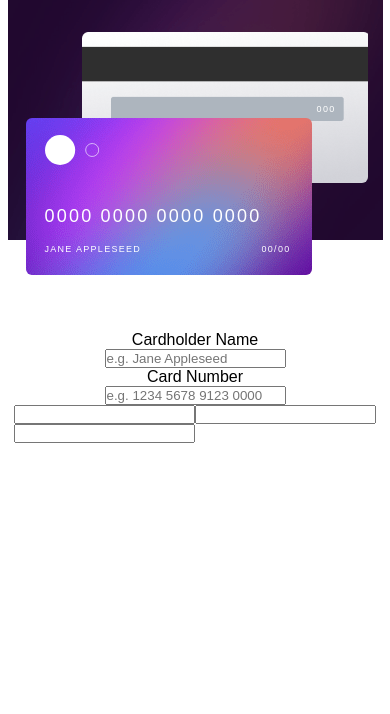
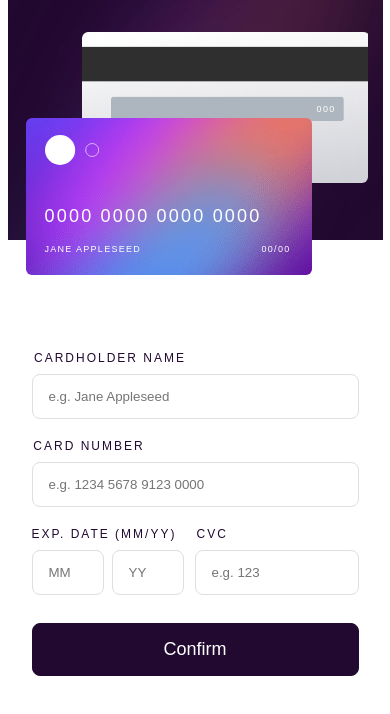
Before and after one commit to NikaNishnianidze/Interactive-Card-Details, a React (Vite) app: page / in a window 390 px wide. Shown: the top 714 px of the page. Built offline with nearby package versions, Linux system fonts and the light colour scheme.

Commit message:
finish section two for mobile

```diff
--- a/src/components/SectionTwo.tsx
+++ b/src/components/SectionTwo.tsx
@@ -10,15 +10,16 @@ export default function SectionTwo() {
         <InfoInput placeholder="e.g. 1234 5678 9123 0000"></InfoInput>
         <LastInputs>
           <DateDiv>
-            <DateInfo></DateInfo>
-            <DateInput></DateInput>
-            <DateInput></DateInput>
+            <DateInfo>Exp. Date (MM/YY)</DateInfo>
+            <DateInput placeholder="MM"></DateInput>
+            <DateInput placeholder="YY"></DateInput>
           </DateDiv>
           <CvcDiv>
-            <Cvc></Cvc>
-            <CvcInput></CvcInput>
+            <Cvc>CVC</Cvc>
+            <CvcInput placeholder="e.g. 123"></CvcInput>
           </CvcDiv>
         </LastInputs>
+        <Button>Confirm</Button>
       </InfoContainer>
     </>
   );
@@ -28,30 +29,96 @@ const InfoContainer = styled.form`
   display: flex;
   flex-direction: column;
   align-items: center;
-  text-align: left;
+  padding-bottom: 45px;
   margin-top: 91px;
 `;
 
 const Name = styled.p`
+  color: #21092f;
+  font-weight: 500;
+  font-size: 12px;
+  letter-spacing: 2px;
+  text-transform: uppercase;
   position: relative;
-  top: 0;
-  left: 0;
+  left: -85px;
+  margin-top: 20px;
 `;
 
-const InfoInput = styled.input``;
+const InfoInput = styled.input`
+  width: 327px;
+  height: 45px;
+  border: 1px solid #dfdee0;
+  border-radius: 8px;
+  padding: 0 0 0 16px;
+  margin-top: 9px;
+`;
 
-const Number = styled.p``;
+const Number = styled.p`
+  color: #21092f;
+  font-weight: 500;
+  font-size: 12px;
+  letter-spacing: 2px;
+  text-transform: uppercase;
+  margin-top: 20px;
+  position: relative;
+  left: -106px;
+`;
 
-const LastInputs = styled.div``;
+const LastInputs = styled.div`
+  display: flex;
+  margin-top: 20px;
+`;
 
 const DateDiv = styled.div``;
 
-const DateInfo = styled.p``;
+const DateInfo = styled.p`
+  color: #21092f;
+  font-weight: 500;
+  font-size: 12px;
+  letter-spacing: 2px;
+  text-transform: uppercase;
+`;
 
-const DateInput = styled.input``;
+const DateInput = styled.input`
+  width: 72px;
+  height: 45px;
+  margin-top: 9px;
+  margin-right: 8px;
+  border: 1px solid #dfdee0;
+  border-radius: 8px;
+  padding-left: 16px;
+`;
 
 const CvcDiv = styled.div``;
 
-const Cvc = styled.p``;
+const Cvc = styled.p`
+  color: #21092f;
+  font-weight: 500;
+  font-size: 12px;
+  letter-spacing: 2px;
+  text-transform: uppercase;
+  position: relative;
+  left: 5px;
+`;
 
-const CvcInput = styled.input``;
+const CvcInput = styled.input`
+  width: 164px;
+  height: 45px;
+  border: 1px solid #dfdee0;
+  border-radius: 8px;
+  margin-top: 9px;
+  margin-left: 3px;
+  padding-left: 16px;
+`;
+
+const Button = styled.button`
+  color: #fff;
+  font-weight: 500;
+  font-size: 18px;
+  width: 327px;
+  border: 1px solid #21092f;
+  background-color: #21092f;
+  border-radius: 8px;
+  height: 53px;
+  margin-top: 28px;
+`;
```
